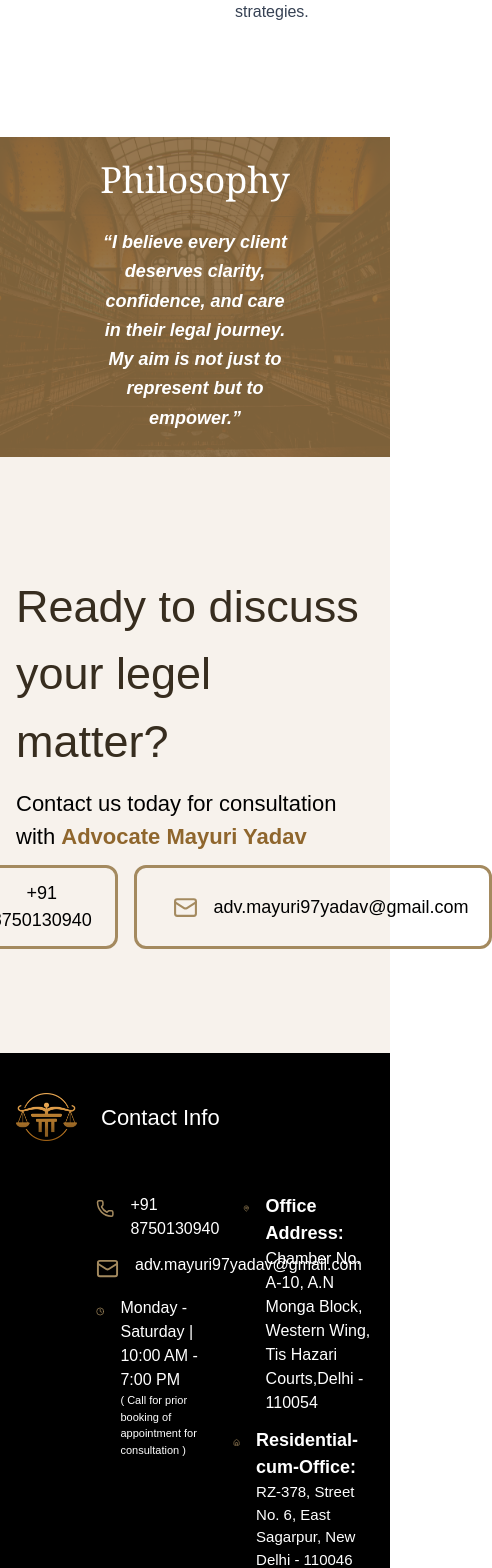
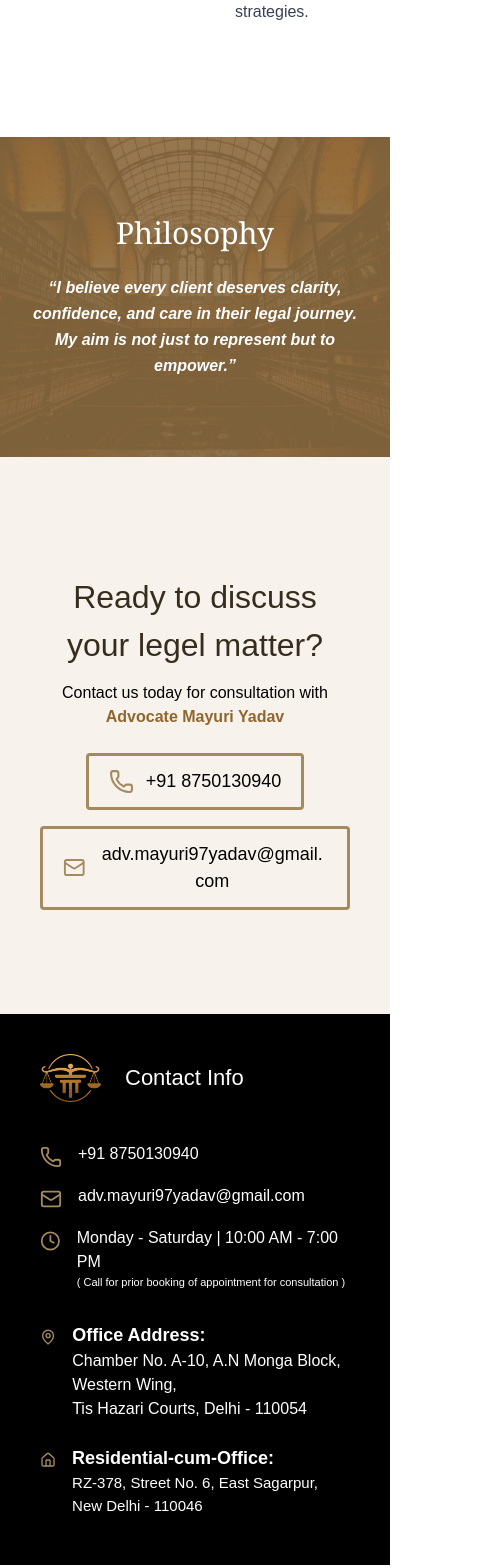
Before and after one commit to PriyanshuVr/mayuri, a Next.js app: page /OurFirm in a window 390 px wide. Shown: the part 4900-6468 px from the top of the page, 492 px wide, since content can reach past the window. Built offline with nearby package versions, Linux system fonts and the light colour scheme; a web font is replaced by a local one.

Commit message:
footerResponsive

```diff
--- a/src/core/component/footer.tsx
+++ b/src/core/component/footer.tsx
@@ -3,8 +3,9 @@ import Image from "next/image";
 
 export default function Footer() {
   return (
-    <div className="bg-black pb-12">
-      <div className="flex flex-row items-center py-10">
+    <div className="bg-black pb-12 text-white">
+
+      <div className="flex items-center py-10 px-6 md:px-0 md:ml-16">
         <Image
           src="/logo_wn.png"
           alt="logo"
@@ -14,38 +15,44 @@ export default function Footer() {
         />
         <div className="text-[22px]">Contact Info</div>
       </div>
-      <div className="grid grid-cols-2 ml-16">
-        <div className="justify-items-start">
-          <div className="flex my-3 justify-center">
-            <Phone size={23} className="text-[#a48a5f] mx-4 my-1" />
+
+      <div className="grid grid-cols-1 md:grid-cols-2 gap-8 px-6 md:px-0 md:ml-16">
+
+        <div className="space-y-4">
+          <div className="flex items-start">
+            <Phone size={22} className="text-[#a48a5f] mr-4 mt-1" />
             <p>+91 8750130940</p>
           </div>
-          <div className="flex my-3 justify-center">
-            <Mail size={23} className="text-[#a48a5f] mx-4 my-1" />
+
+          <div className="flex items-start">
+            <Mail size={22} className="text-[#a48a5f] mr-4 mt-1" />
             <p>adv.mayuri97yadav@gmail.com</p>
           </div>
-          <div className="flex my-3 justify-center">
-            <Clock4 size={23} className="text-[#a48a5f] mx-4 my-1" />
-            <div className="flex flex-col">
+
+          <div className="flex items-start">
+            <Clock4 size={22} className="text-[#a48a5f] mr-4 mt-1" />
+            <div>
               <p>Monday - Saturday | 10:00 AM - 7:00 PM</p>
-              <p className="text-[11px] block">
+              <p className="text-[11px]">
                 ( Call for prior booking of appointment for consultation )
               </p>
             </div>
           </div>
         </div>
-        <div className="justify-items-end">
-          <div className="flex my-3 justify-center">
-            <MapPin size={23} className="text-[#a48a5f] mx-4 my-1" />
-            <div className="flex flex-col">
+
+        <div className="space-y-6">
+          <div className="flex items-start">
+            <MapPin size={22} className="text-[#a48a5f] mr-4 mt-1" />
+            <div>
               <p className="text-[18px] font-semibold">Office Address:</p>
               <p>Chamber No. A-10, A.N Monga Block, Western Wing,</p>
-              <p>Tis Hazari Courts,Delhi - 110054</p>
+              <p>Tis Hazari Courts, Delhi - 110054</p>
             </div>
           </div>
-          <div className="flex my-3 justify-center">
-            <House size={23} className="text-[#a48a5f] mx-4 my-1" />
-            <div className="flex flex-col">
+
+          <div className="flex items-start">
+            <House size={22} className="text-[#a48a5f] mr-4 mt-1" />
+            <div>
               <p className="text-[18px] font-semibold">
                 Residential-cum-Office:
               </p>
--- a/src/core/component/footer2.tsx
+++ b/src/core/component/footer2.tsx
@@ -3,34 +3,34 @@ import { Phone, Mail } from "lucide-react";
 export default function Footer2() {
   return (
     <div className="bg-[#f7f2ec] py-12">
-      <div className="justify-items-center py-14">
+      <div className="py-14 px-6 md:px-0 text-center">
+
         <div className="my-3">
-          <p className="text-[#372d1f] text-[45px] font-medium">
+          <p className="text-[#372d1f] text-[32px] md:text-[45px] font-medium">
             Ready to discuss your legel matter?
           </p>
         </div>
+
         <div className="my-3">
-          <p className="text-black text-[22px]">
+          <p className="text-black text-[16px] md:text-[22px]">
             Contact us today for consultation with{" "}
             <span className="text-[#8f662d] font-semibold">
               Advocate Mayuri Yadav
             </span>
           </p>
         </div>
-        <div className="flex flex-row">
-          <button className="flex items-center gap-3 border-3 border-[#a48a5f] text-[#a48a5f] px-5 py-3 rounded-xl mx-4">
-            <div className="flex flex-row items-center">
-              <Phone size={25} className="text-[#a48a5f] mx-4 my-1" />
-              <p className="text-black text-[18px]">+91 8750130940</p>
-            </div>
+
+        <div className="flex flex-col md:flex-row items-center justify-center gap-4 mt-6">
+          <button className="flex items-center gap-3 border-3 border-[#a48a5f] text-[#a48a5f] px-5 py-3 rounded-sm w-fit md:w-auto">
+            <Phone size={25} className="text-[#a48a5f]" />
+            <p className="text-black text-[18px]">+91 8750130940</p>
           </button>
-          <button className="flex items-center gap-3 border-3 border-[#a48a5f] text-[#a48a5f] px-5 py-3 rounded-xl">
-            <div className="flex flex-row items-center">
-              <Mail size={25} className="text-[#a48a5f] mx-4 my-1" />
-              <p className="text-black text-[18px]">
-                adv.mayuri97yadav@gmail.com
-              </p>
-            </div>
+
+          <button className="flex items-center gap-3 border-3 border-[#a48a5f] text-[#a48a5f] px-5 py-3 rounded-sm w-fit md:w-auto">
+            <Mail size={25} className="text-[#a48a5f]" />
+            <p className="text-black text-[18px] break-all md:break-normal">
+              adv.mayuri97yadav@gmail.com
+            </p>
           </button>
         </div>
       </div>
--- a/src/core/component/footer3.tsx
+++ b/src/core/component/footer3.tsx
@@ -1,32 +1,40 @@
 export default function Footer3() {
   return (
-    <div className="bg-white py-24">
-      <h2 className="text-center text-4xl font-serif mb-16 text-[#3a2f23]">
+    <div className="bg-white py-24 px-6 md:px-0">
+      <h2 className="text-center text-3xl md:text-4xl font-serif mb-16 text-[#3a2f23]">
         Special Focus Areas
       </h2>
-      <div className="grid grid-cols-2 justify-items-center">
+
+      <div className="grid grid-cols-1 md:grid-cols-2 gap-8 md:gap-0 justify-items-start md:justify-items-center max-w-5xl mx-auto">
+
         <div>
-          <div className="flex items-center mb-0.5">
+          <div className="flex items-center mb-1">
             <div className="w-2 h-2 bg-[#8f662d] rounded-full mx-2"></div>
             <div className="text-black">Legal Notice & Reply Drafting</div>
           </div>
-          <div className="flex items-center mb-0.5">
+
+          <div className="flex items-center mb-1">
             <div className="w-2 h-2 bg-[#8f662d] rounded-full mx-2"></div>
             <div className="text-black">Legal Opinions & Advisory Services</div>
           </div>
-          <div className="flex items-center mb-0.5">
+
+          <div className="flex items-center mb-1">
             <div className="w-2 h-2 bg-[#8f662d] rounded-full mx-2"></div>
-            <div className="text-black">Mediation & Settlement Negotiation</div>
+            <div className="text-black">
+              Mediation & Settlement Negotiation
+            </div>
           </div>
         </div>
+
         <div>
-          <div className="flex items-center mb-0.5">
+          <div className="flex items-center mb-1">
             <div className="w-2 h-2 bg-[#8f662d] rounded-full mx-2"></div>
             <div className="text-black">
               Documentation & Registration Services
             </div>
           </div>
-          <div className="flex items-center mb-0.5">
+
+          <div className="flex items-center mb-1">
             <div className="w-2 h-2 bg-[#8f662d] rounded-full mx-2"></div>
             <div className="text-black">
               Appeals before High Courts & Supreme Court
--- a/src/core/component/footer4.tsx
+++ b/src/core/component/footer4.tsx
@@ -4,7 +4,7 @@ export default function Footer4() {
   return (
     <div className="relative h-80 w-full overflow-hidden">
       <Image
-        src="/Layer 27.jpg"
+        src="/library.jpg"
         alt="Library"
         fill
         priority
@@ -13,11 +13,13 @@ export default function Footer4() {
 
       <div className="absolute inset-0 bg-[#8b6a3f]/90" />
 
-      <div className="relative z-10 flex h-full items-center justify-center px-4 mx-40">
+      <div className="relative z-10 flex h-full items-center justify-center px-6 md:px-4 md:mx-40">
         <div className="max-w-3xl text-center text-white">
-          <h2 className="text-4xl md:text-5xl font-serif mb-7">Philosophy</h2>
+          <h2 className="text-3xl md:text-5xl font-serif mb-6">
+            Philosophy
+          </h2>
 
-          <p className="italic text-[18px] font-semibold leading-relaxed">
+          <p className="italic text-[16px] md:text-[18px] font-semibold leading-relaxed">
             “I believe every client deserves clarity, confidence, and care in
             their legal journey. My aim is not just to represent but to
             empower.”
```
Also changed, not shown: public/library.jpg (renamed from public/Layer 27.jpg).
